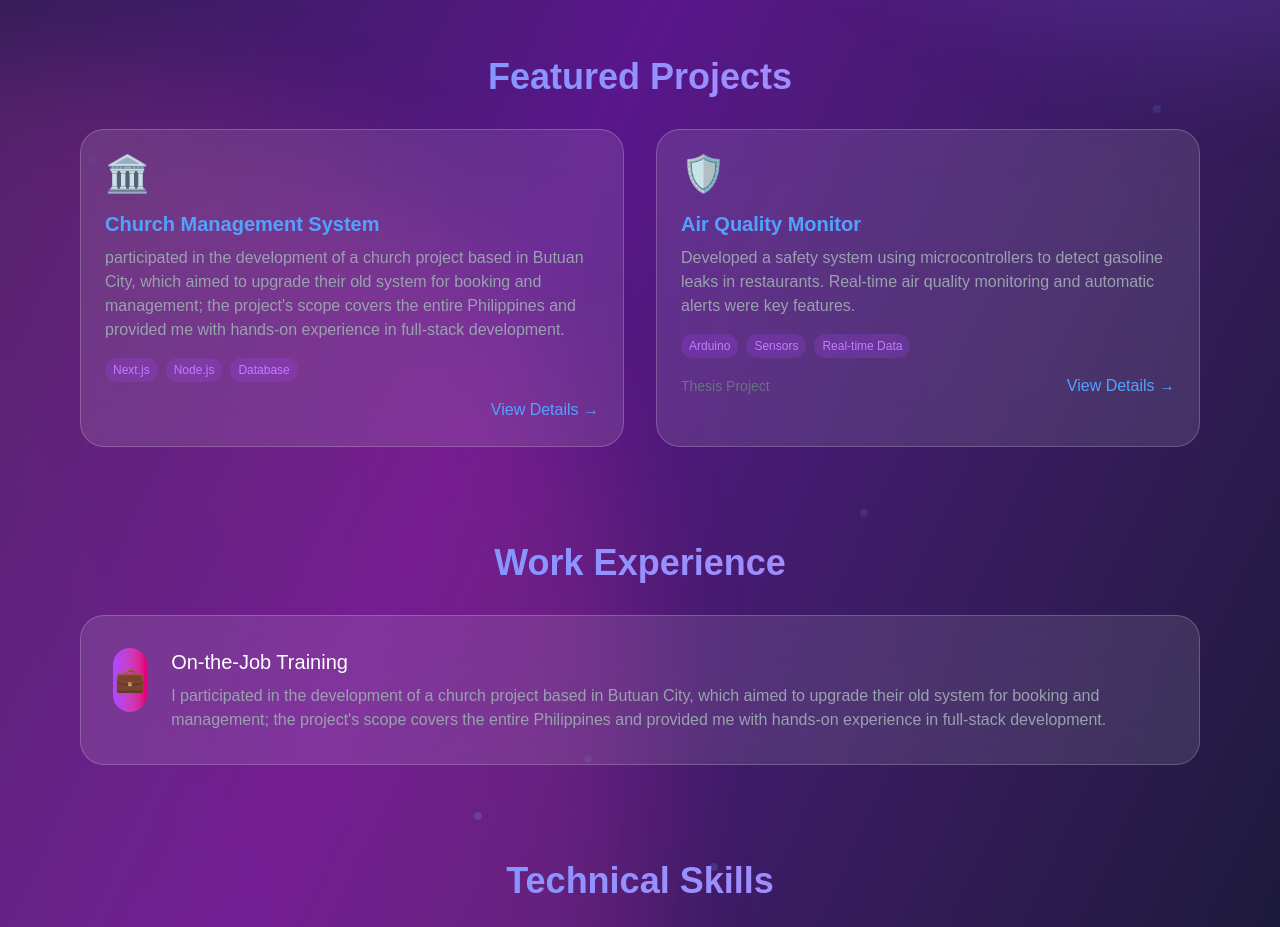
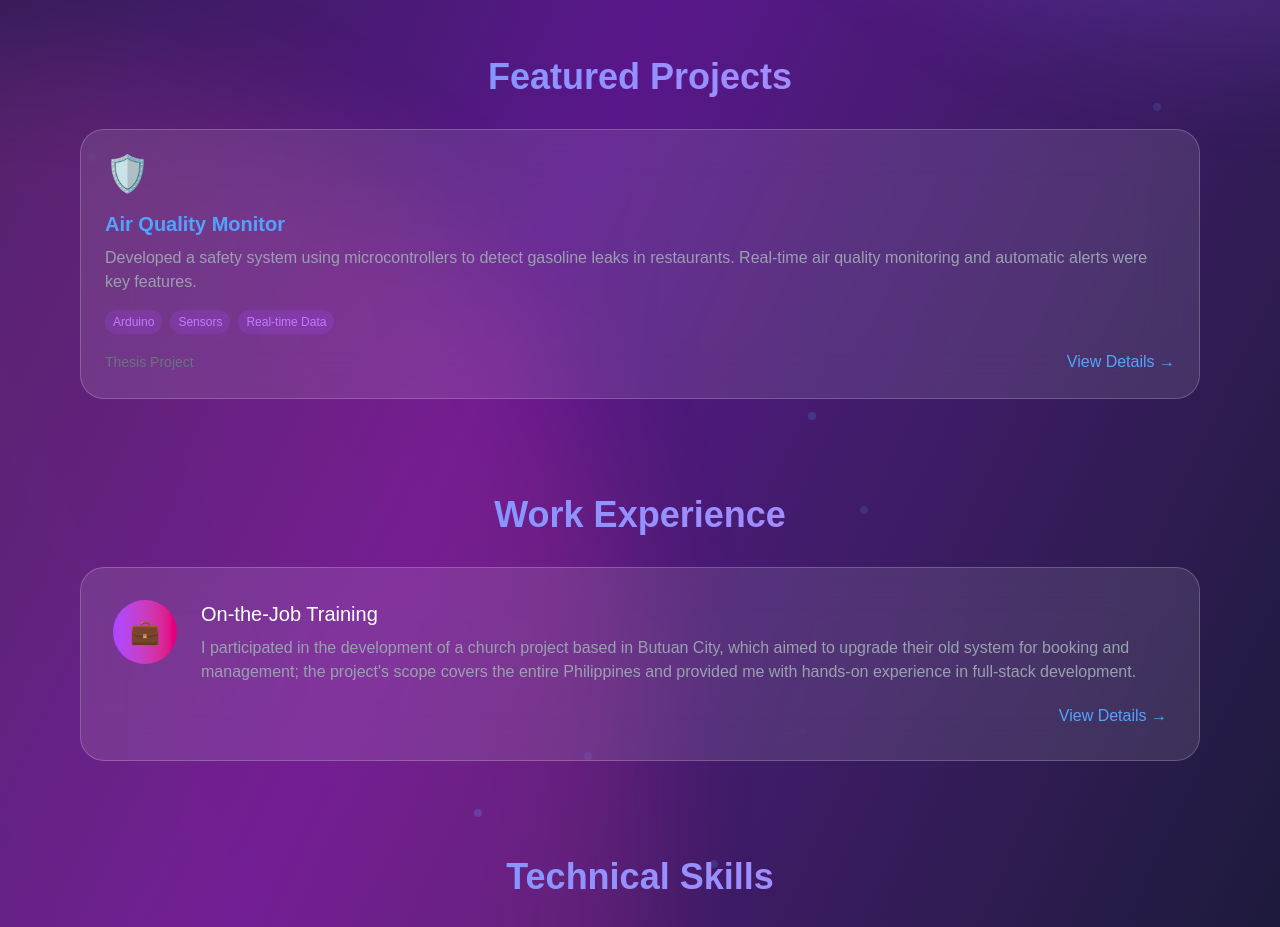
Before and after one commit to StinkyJeans/my-portfolio, a Next.js app: page / in a window 1280 px wide. Shown: the part 1323-2250 px from the top of the page. Built offline with nearby package versions, Linux system fonts and the light colour scheme.

Commit message:
added a picture to the view details of work experience

```diff
--- a/app/page.js
+++ b/app/page.js
@@ -10,6 +10,7 @@ export default function Portfolio() {
   const [typedText, setTypedText] = useState('');
   const [scrollProgress, setScrollProgress] = useState(0);
   const [showContactForm, setShowContactForm] = useState(false);
+  const [showWorkImage, setShowWorkImage] = useState(false);
 
   const fullText = "Nelvim John M. Anoc";
 
@@ -52,12 +53,6 @@ export default function Portfolio() {
   ];
 
   const projects = [
-    {
-      title: "Church Management System",
-      description: "participated in the development of a church project based in Butuan City, which aimed to upgrade their old system for booking and management; the project's scope covers the entire Philippines and provided me with hands-on experience in full-stack development.",
-      tech: ["Next.js", "Node.js", "Database"],
-      icon: "🏛️"
-    },
     {
       title: "Air Quality Monitor",
       description: "Developed a safety system using microcontrollers to detect gasoline leaks in restaurants. Real-time air quality monitoring and automatic alerts were key features.",
@@ -113,7 +108,7 @@ export default function Portfolio() {
           ×
         </button>
         <h3 className="text-2xl font-bold mb-6 text-white">Let's Connect!</h3>
-        <form className="space-y-4">
+        <div className="space-y-4">
           <input
             type="text"
             placeholder="Your Name"
@@ -130,12 +125,12 @@ export default function Portfolio() {
             className="w-full p-3 rounded-lg bg-white/10 border border-white/20 text-white placeholder-gray-400 focus:outline-none focus:ring-2 focus:ring-blue-400"
           />
           <button
-            type="submit"
+            onClick={() => setShowContactForm(false)}
             className="w-full py-3 bg-gradient-to-r from-blue-500 to-purple-600 rounded-lg font-medium hover:scale-105 transition-transform duration-300 cursor-pointer"
           >
             Send Message
           </button>
-        </form>
+        </div>
       </div>
     </div>
   );
@@ -294,7 +289,7 @@ export default function Portfolio() {
           <h2 className="text-4xl font-bold mb-8 text-center bg-gradient-to-r from-blue-400 to-purple-400 bg-clip-text text-transparent">
             Featured Projects
           </h2>
-          <div className="grid md:grid-cols-2 lg:grid-cols-2 gap-8 cursor-pointer">
+          <div className="grid  gap-8 cursor-pointer">
             {projects.map((project, index) => (
               <div key={index} className={`backdrop-blur-xl ${darkMode ? 'bg-white/10' : 'bg-black/10'} rounded-3xl p-6 border border-white/20 hover:bg-white/20 transition-all duration-500 hover:scale-105 hover:shadow-2xl group`}>
                 <div className="text-4xl mb-4">{project.icon}</div>
@@ -328,11 +323,33 @@ export default function Portfolio() {
               <div className="w-16 h-16 bg-gradient-to-r from-purple-500 to-pink-600 rounded-full flex items-center justify-center text-2xl">
                 💼
               </div>
-              <div>
+              <div className="flex-1">
                 <p className="text-xl font-medium">On-the-Job Training</p>
                 <p className="text-gray-400 mt-2">
                   I participated in the development of a church project based in Butuan City, which aimed to upgrade their old system for booking and management; the project's scope covers the entire Philippines and provided me with hands-on experience in full-stack development.
                 </p>
+                <div className="flex justify-end mt-5">
+                  <button
+                    onClick={() => setShowWorkImage(!showWorkImage)}
+                    className="text-blue-400 hover:text-blue-300 transition-colors duration-300 cursor-pointer"
+                  >
+                    View Details →
+                  </button>
+                </div>
+
+                {/* Image that appears when View Details is clicked */}
+                {showWorkImage && (
+                  <div className="mt-6 overflow-hidden rounded-xl transition-all duration-500 ease-in-out">
+                    <img
+                      src="/images/DIO.png"
+                      alt="Work Experience Project"
+                      className="w-full h-full object-cover rounded-xl shadow-lg hover:scale-105 transition-transform duration-300"
+                    />
+                    <p className="text-center text-gray-400 text-sm mt-2">
+                      Church Management System Development Project
+                    </p>
+                  </div>
+                )}
               </div>
             </div>
           </div>
```
Also changed, not shown: public/images/DIO.png (added).
